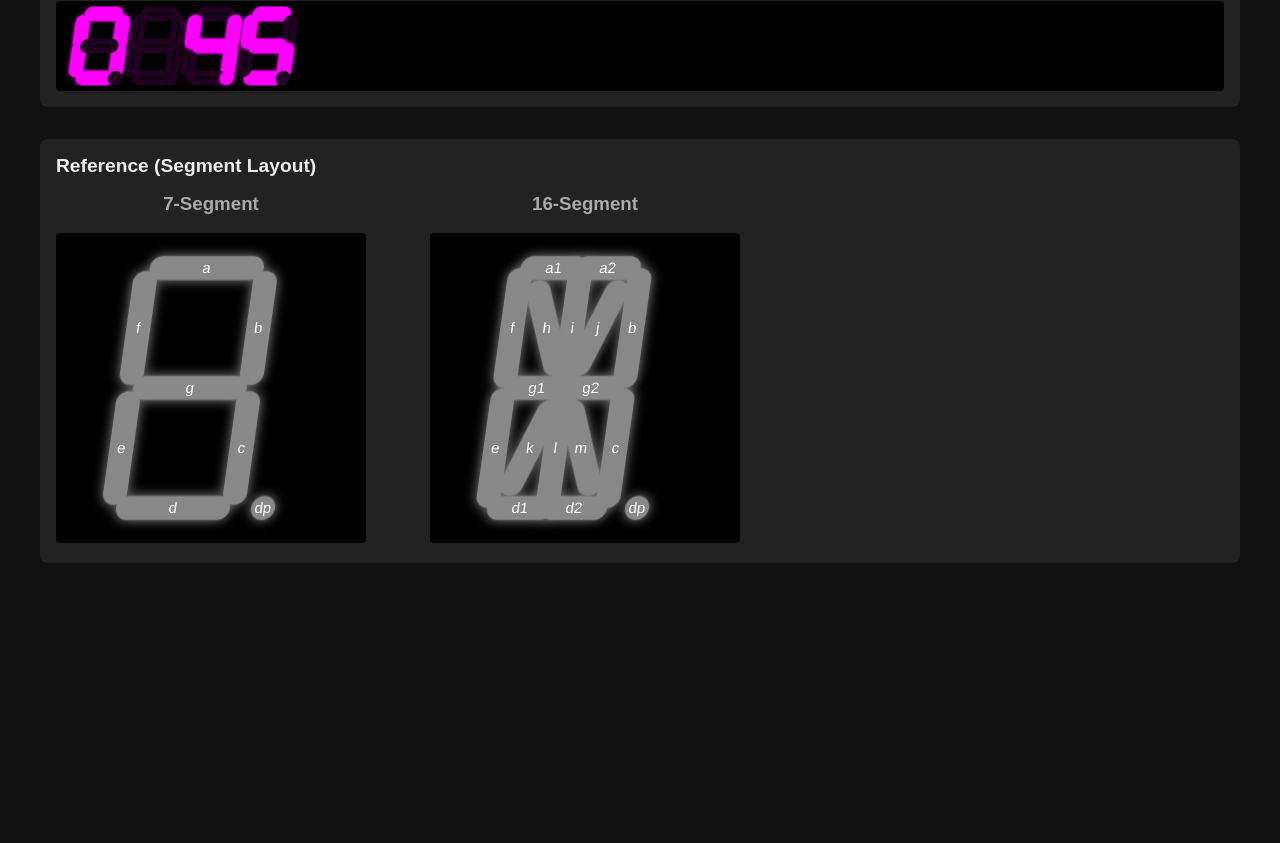
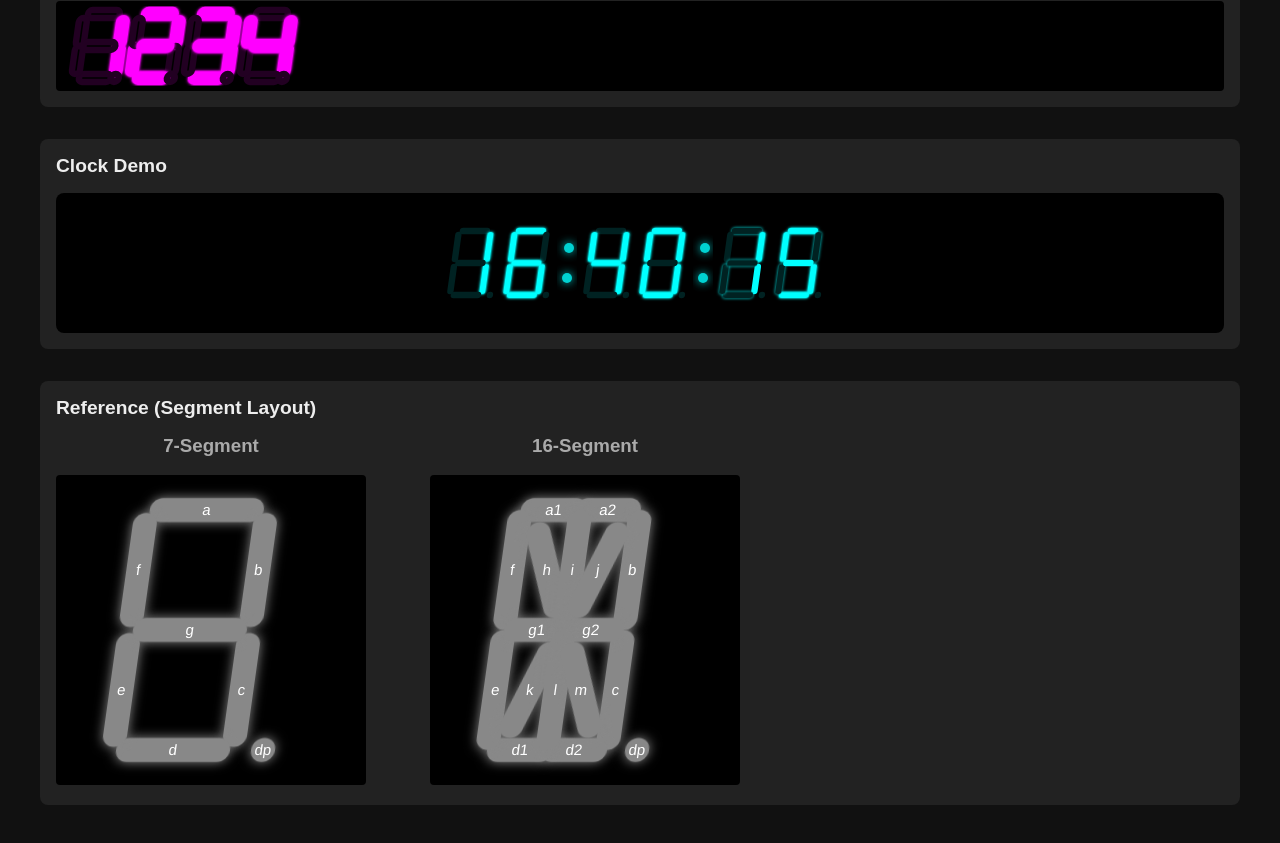
Before and after one commit to cho45/web-components-segment-display, a website: page index.html in a window 1280 px wide. Shown: the part 1031-1874 px from the top of the page. Before the commit the page ends 1666 px from the top, so only its background shows below. Drawn offline with Linux system fonts and the light colour scheme.

Commit message:
refine demo

```diff
--- a/index.html
+++ b/index.html
@@ -62,6 +62,35 @@
       gap: 1rem;
       margin-top: 1rem;
     }
+
+    /* Clock Demo Specific Styles */
+    .clock-display {
+      display: flex;
+      align-items: center;
+      justify-content: center;
+      background: #000;
+      padding: 20px;
+      border-radius: 8px;
+    }
+    .clock-colon {
+      width: 20px;
+      height: 100px;
+      margin: 0 -10px 0 -20px;
+      z-index: 5;
+      display: flex;
+      flex-direction: column;
+      justify-content: center;
+      align-items: center;
+      gap: 20px;
+    }
+    .clock-colon circle {
+      fill: #0ff;
+      filter: drop-shadow(0 0 5px #0ff);
+      transition: opacity 0.2s;
+    }
+    .clock-colon.blink circle {
+      opacity: 0.1;
+    }
   </style>
   <script type="module" src="segment-displays.js"></script>
 </head>
@@ -100,7 +129,7 @@
   <div class="panel">
     <h2>Custom SVG Display</h2>
     <div class="display-group">
-      <seven-segment digits="4" value="8.0:4.5" color="#f0f" bg-color="#202" class="size-large">
+      <seven-segment digits="4" value="1234" color="#f0f" bg-color="#202" class="size-large">
         <svg viewBox="0 0 70 100">
           <rect x="15" y="5" width="40" height="10" rx="5" class="segment" data-segment="a" />
           <rect x="55" y="15" width="10" height="35" rx="5" class="segment" data-segment="b" />
@@ -112,6 +141,31 @@
           <circle cx="60" cy="90" r="5" class="segment" data-segment="dp" />
         </svg>
       </seven-segment>
+    </div>
+  </div>
+
+  <div class="panel">
+    <h2>Clock Demo</h2>
+    <div class="clock-display">
+      <seven-segment id="clock-hours" digits="2" value="00" color="#0ff" bg-color="#022" class="size-large"></seven-segment>
+
+      <div class="clock-colon" id="colon-1">
+        <svg viewBox="0 0 20 100" width="20" height="100">
+          <circle cx="12" cy="35" r="5" />
+          <circle cx="10" cy="65" r="5" />
+        </svg>
+      </div>
+
+      <seven-segment id="clock-minutes" digits="2" value="00" color="#0ff" bg-color="#022" class="size-large"></seven-segment>
+
+      <div class="clock-colon" id="colon-2">
+        <svg viewBox="0 0 20 100" width="20" height="100">
+          <circle cx="12" cy="35" r="5" />
+          <circle cx="10" cy="65" r="5" />
+        </svg>
+      </div>
+
+      <seven-segment id="clock-seconds" digits="2" value="00" color="#0ff" bg-color="#022" class="size-large"></seven-segment>
     </div>
   </div>
 
@@ -190,6 +244,31 @@
       seg16s.forEach(seg => seg.setValue(input16.value)); // Restore
     });
 
+    // Custom SVG Clock Demo Logic
+    const clockHours = document.getElementById('clock-hours');
+    const clockMinutes = document.getElementById('clock-minutes');
+    const clockSeconds = document.getElementById('clock-seconds');
+    const colons = [document.getElementById('colon-1'), document.getElementById('colon-2')];
+
+    function updateClock() {
+      const now = new Date();
+      const h = String(now.getHours()).padStart(2, '0');
+      const m = String(now.getMinutes()).padStart(2, '0');
+      const s = String(now.getSeconds()).padStart(2, '0');
+
+      clockHours.setValue(h);
+      clockMinutes.setValue(m);
+      clockSeconds.setValue(s);
+
+      // Blink colons
+      colons.forEach(c => c.classList.toggle('blink'));
+    }
+
+    // Initialize clock immediately
+    updateClock();
+    // Update every half second to handle blinking colons smoothly
+    setInterval(updateClock, 1000);
+
     // Reference displays - turn ON all segments and show IDs
     const ref7 = document.getElementById('ref7');
     const ref16 = document.getElementById('ref16');
```
